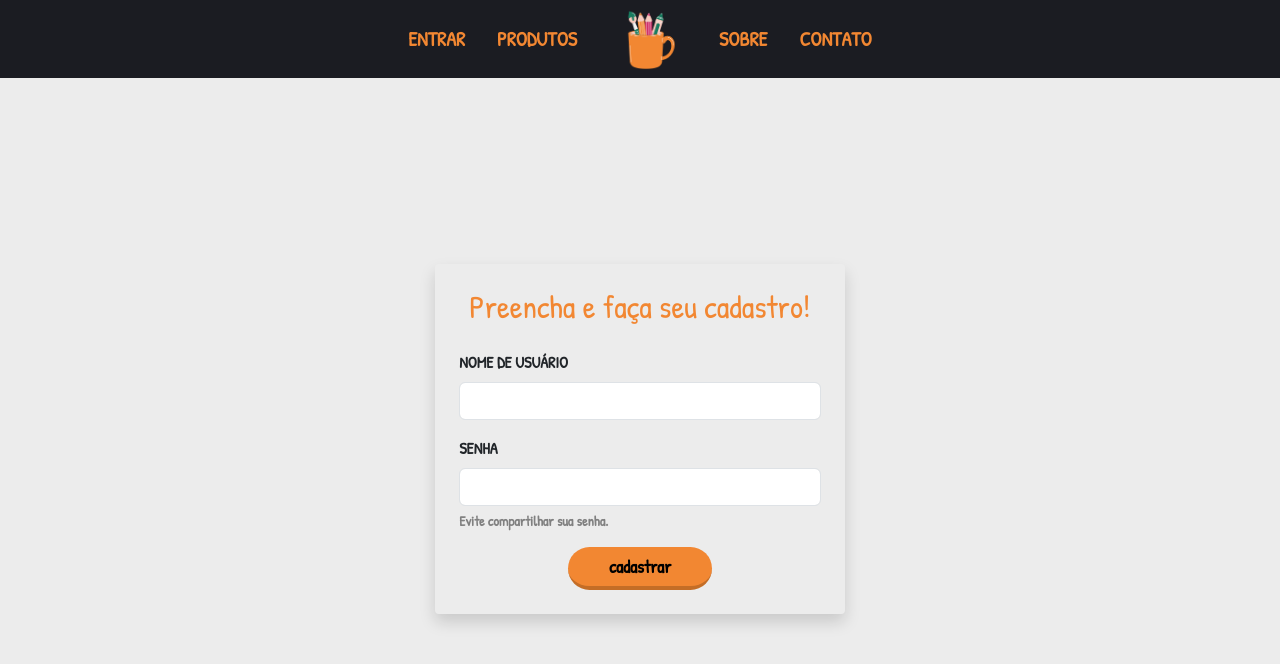
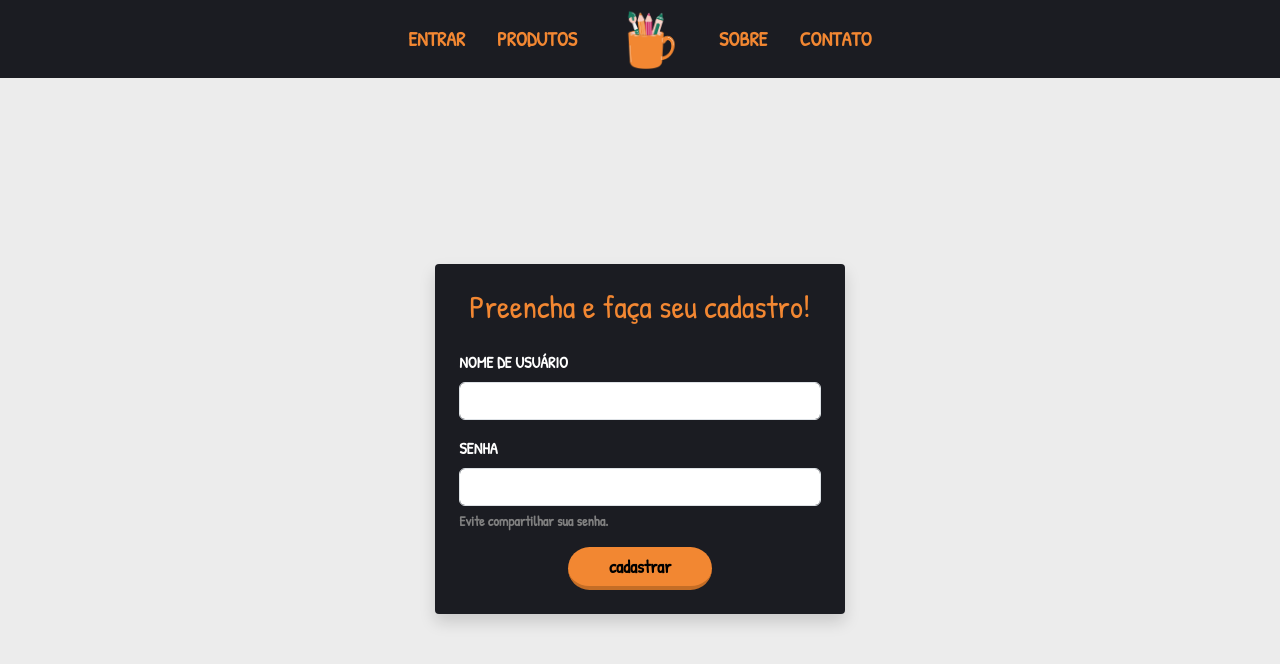
Before and after one commit to sofiasaless/decorShopWeb, a React (Vite) app: page /cadastro in a window 1280 px wide. Shown: the top 664 px of the page. Built offline with nearby package versions, Linux system fonts and the light colour scheme.

Commit message:
refactor: styles throught files

```diff
--- a/src/App.css
+++ b/src/App.css
@@ -72,7 +72,7 @@ h1 {
     background-color: var(--thirdColor);
     padding: 5%;
     width: 100%;
-    height: calc(100vh + auto);
+    height: auto;
 }
 
 .breaker_text {
--- a/src/pages/Products/style.css
+++ b/src/pages/Products/style.css
@@ -26,5 +26,5 @@
     background-color: var(--thirdColor);
     padding: 5%;
     width: 100%;
-    height: 100%;
+    height: auto;
 }
--- a/src/pages/Register/index.jsx
+++ b/src/pages/Register/index.jsx
@@ -1,3 +1,4 @@
+import './style.css'
 import Header from "../../components/Header";
 
 export default function Register() {
@@ -6,7 +7,7 @@ export default function Register() {
             <Header/>
             <section className="d-flex align-items-center justify-content-center">
             <div>
-                    <form className="p-4 rounded-1 shadow"
+                    <form id='register-form' className="p-4 rounded-1 shadow"
                         onSubmit={(e) => {
                             e.preventDefault();
                             login();
@@ -17,17 +18,17 @@ export default function Register() {
 
                         <div class="mb-3">
                             <label for="exampleInputUsername" class="form-label text-uppercase">Nome de usuário</label>
-                            <input type="text" class="form-control" id="exampleInputUsername" aria-describedby="emailHelp" onChange={(e) => setUsername(e.target.value)}/>
+                            <input type="text" class="form-control" id="exampleInputUsername" onChange={(e) => setUsername(e.target.value)}/>
                         </div>
 
                         <div class="mb-3">
                             <label for="exampleInputPassword1" class="form-label text-uppercase">Senha</label>
                             <input type="password" class="form-control" id="exampleInputPassword1" onChange={(e) => setPassword(e.target.value)}/>
-                            <div id="emailHelp" class="form-text" style={{color:"grey"}}>Evite compartilhar sua senha.</div>
+                            <div class="form-text" style={{color:"grey"}}>Evite compartilhar sua senha.</div>
                         </div>
 
                         <div className="d-flex justify-content-evenly">
-                            <button type="submit" class="fw-bold btn btn-primary rounded-5" id="btn">cadastrar</button>
+                            <button type="button" class="fw-bold btn btn-primary rounded-5" id="btn">cadastrar</button>
                         </div>
                     </form>
                 </div>
--- /dev/null
+++ b/src/pages/Register/style.css
@@ -0,0 +1,5 @@
+#register-form {
+    background-color: var(--secondColor);
+    margin: 0;
+    color: white;
+}
```
